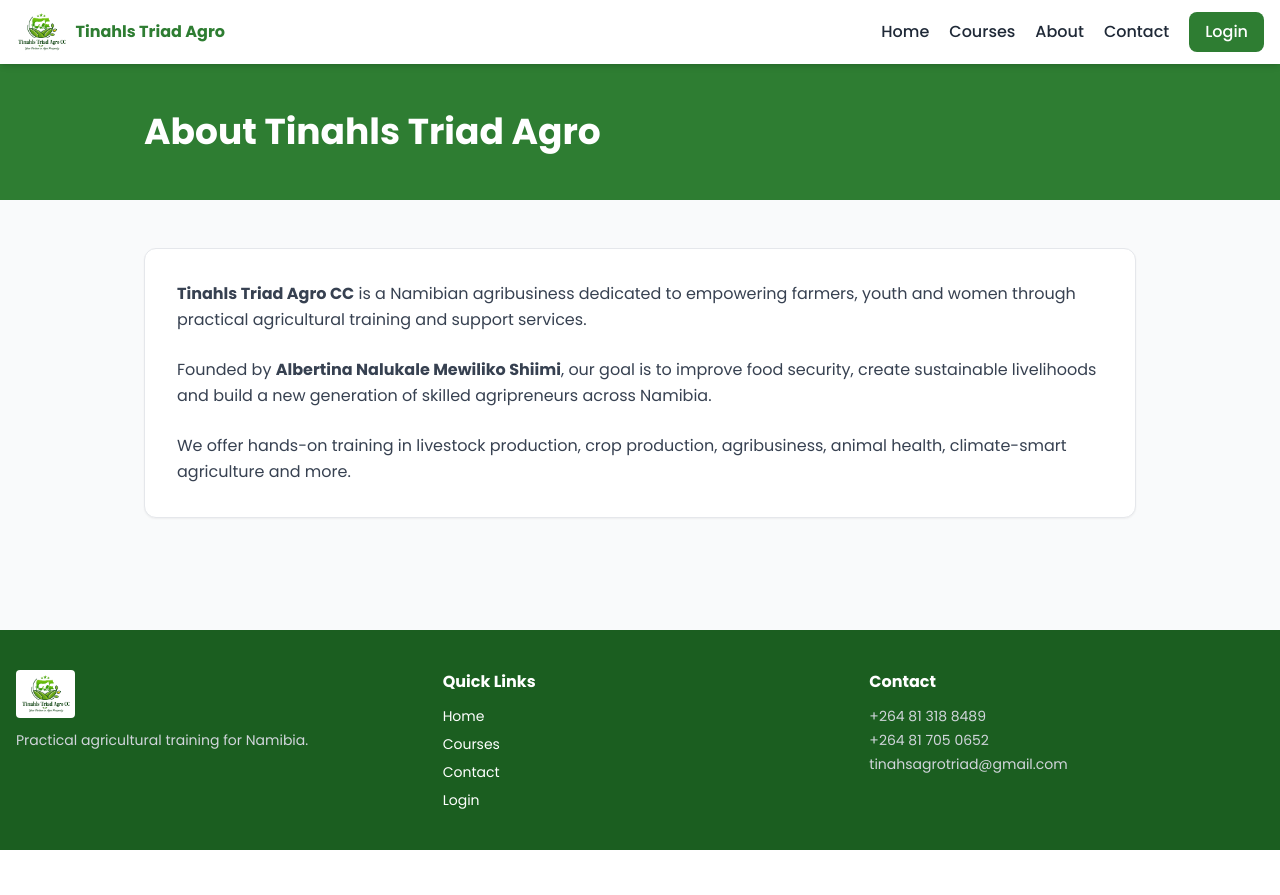
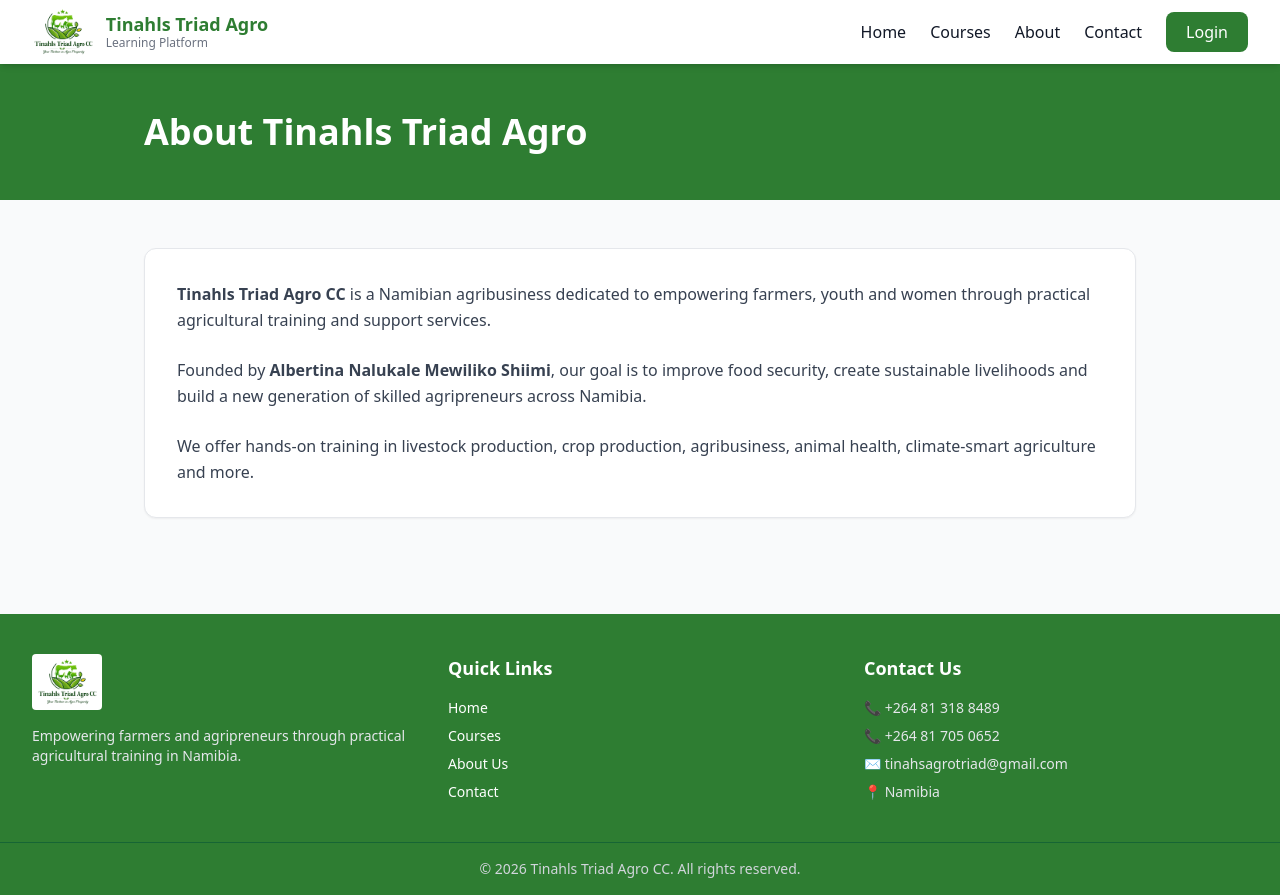
Before and after one commit to Pasz-by99/tta-lms, a Laravel app: page /about in a window 1280 px wide. Before the commit the page ends 850 px from the top, so only its background shows below. Run offline with Laravel 12, Linux system fonts and the light colour scheme; style sheets or scripts are compiled from the project's sources; some libraries are stand-ins or nearby versions.

Commit message:
Refactor app layout for improved structure and styling

```diff
--- a/resources/views/layouts/app.blade.php
+++ b/resources/views/layouts/app.blade.php
@@ -1,111 +1,176 @@
 <!DOCTYPE html>
 <html lang="en">
 <head>
-    <meta charset="UTF-8">
-    <meta name="viewport" content="width=device-width, initial-scale=1.0">
+    <meta charset="utf-8">
+    <meta name="viewport" content="width=device-width, initial-scale=1">
     <meta name="csrf-token" content="{{ csrf_token() }}">
-    <title>@yield('title', 'Tinahls Triad Agro') - Learning Platform</title>
-    <script src="https://cdn.tailwindcss.com"></script>
-    <link rel="preconnect" href="https://fonts.googleapis.com">
-    <link href="https://fonts.googleapis.com/css2?family=Poppins:wght@400;500;600;700&display=swap" rel="stylesheet">
-    <link rel="icon" href="{{ asset('images/logo.png') }}">
+
+    <title>@yield('title', 'Tinahls Triad Agro Learning Platform')</title>
+
+    {{-- PWA --}}
+    <link rel="manifest" href="/manifest.json">
+    <meta name="theme-color" content="#2E7D32">
+    <meta name="mobile-web-app-capable" content="yes">
+    <meta name="apple-mobile-web-app-capable" content="yes">
+    <meta name="apple-mobile-web-app-status-bar-style" content="black-translucent">
+    <meta name="apple-mobile-web-app-title" content="TTA Learning">
+    <link rel="apple-touch-icon" href="/images/icons/icon-192.png">
+
+    {{-- Styles --}}
+    @vite(['resources/css/app.css', 'resources/js/app.js'])
     <style>
-        :root { --tta-green:#2E7D32; --tta-dark:#1B5E20; }
-        body { font-family: 'Poppins', sans-serif; }
-        .bg-tta { background-color: var(--tta-green); }
-        .bg-tta-dark { background-color: var(--tta-dark); }
-        .text-tta { color: var(--tta-green); }
+        :root {
+            --tta: #2E7D32;
+            --tta-dark: #1B5E20;
+        }
+        .bg-tta { background-color: var(--tta); }
+        .text-tta { color: var(--tta); }
+        .hover\:bg-tta-dark:hover { background-color: var(--tta-dark); }
+        .hover\:text-tta:hover { color: var(--tta); }
+        .border-tta { border-color: var(--tta); }
     </style>
 </head>
-<body class="bg-gray-50 text-gray-800 antialiased">
+<body class="font-sans antialiased bg-gray-50 text-gray-900">
 
+    {{-- Navbar --}}
     <nav class="bg-white shadow-md sticky top-0 z-50">
-    <div class="max-w-7xl mx-auto px-4">
+        <div class="max-w-7xl mx-auto px-4 sm:px-6 lg:px-8">
             <div class="flex justify-between h-16 items-center">
-            <a href="{{ url('/') }}" class="flex items-center gap-2">
-                <img src="{{ asset('images/logo.png') }}" class="h-10 w-auto" alt="TTA">
-                <div class="leading-tight">
-                    <div class="font-bold text-tta text-sm sm:text-base">Tinahls Triad Agro</div>
+                <div class="flex items-center gap-3">
+                    <a href="{{ route('home') }}" class="flex items-center gap-3">
+                        <img src="{{ asset('images/logo.png') }}" alt="TTA Logo" class="h-12 w-auto">
+                        <div class="hidden sm:block">
+                            <div class="font-bold text-lg text-tta leading-tight">Tinahls Triad Agro</div>
+                            <div class="text-xs text-gray-500">Learning Platform</div>
                         </div>
                     </a>
+                </div>
 
                 {{-- Desktop menu --}}
-            <div class="hidden md:flex items-center gap-5">
-                <a href="{{ url('/') }}" class="hover:text-tta font-medium">Home</a>
-                <a href="{{ url('/courses') }}" class="hover:text-tta font-medium">Courses</a>
-                <a href="{{ url('/about') }}" class="hover:text-tta font-medium">About</a>
-                <a href="{{ url('/contact') }}" class="hover:text-tta font-medium">Contact</a>
+                <div class="hidden md:flex items-center gap-6">
+                    <a href="{{ route('home') }}" class="hover:text-tta font-medium">Home</a>
+                    <a href="{{ route('courses.index') }}" class="hover:text-tta font-medium">Courses</a>
+                    <a href="{{ route('about') }}" class="hover:text-tta font-medium">About</a>
+                    <a href="{{ route('contact') }}" class="hover:text-tta font-medium">Contact</a>
 
                     @auth
                         @if(in_array(auth()->user()->role ?? '', ['admin', 'teacher']))
-                        <a href="{{ url('/admin') }}" class="bg-tta text-white px-4 py-2 rounded-lg">Admin</a>
+                            <a href="/admin" class="hover:text-tta font-medium">Admin</a>
                         @else
                             <a href="{{ route('student.dashboard') }}" class="hover:text-tta font-medium">My Learning</a>
-                        <a href="{{ route('student.calendars') }}" class="hover:text-tta font-medium">Farm Calendars</a>
+                        @endif
+
+                        <form method="POST" action="{{ route('logout') }}" class="inline">
+                            @csrf
+                            <button type="submit" class="text-red-600 hover:text-red-800 font-medium">
+                                Logout
+                            </button>
+                        </form>
+                    @else
+                        <a href="{{ route('login') }}" class="bg-tta text-white px-5 py-2 rounded-lg hover:bg-tta-dark transition font-medium">
+                            Login
+                        </a>
+                    @endauth
+                </div>
+
+                {{-- Mobile menu button --}}
+                <div class="md:hidden">
+                    <button type="button" id="mobile-menu-button" class="p-2 rounded-md text-gray-700 hover:bg-gray-100">
+                        <svg class="h-6 w-6" fill="none" viewBox="0 0 24 24" stroke="currentColor">
+                            <path stroke-linecap="round" stroke-linejoin="round" stroke-width="2" d="M4 6h16M4 12h16M4 18h16"/>
+                        </svg>
+                    </button>
+                </div>
+            </div>
+        </div>
+
+        {{-- Mobile menu --}}
+        <div id="mobile-menu" class="hidden md:hidden border-t bg-white">
+            <div class="px-4 py-3 space-y-2">
+                <a href="{{ route('home') }}" class="block py-2 hover:text-tta font-medium">Home</a>
+                <a href="{{ route('courses.index') }}" class="block py-2 hover:text-tta font-medium">Courses</a>
+                <a href="{{ route('about') }}" class="block py-2 hover:text-tta font-medium">About</a>
+                <a href="{{ route('contact') }}" class="block py-2 hover:text-tta font-medium">Contact</a>
+
+                @auth
+                    @if(in_array(auth()->user()->role ?? '', ['admin', 'teacher']))
+                        <a href="/admin" class="block py-2 hover:text-tta font-medium">Admin</a>
+                    @else
+                        <a href="{{ route('student.dashboard') }}" class="block py-2 hover:text-tta font-medium">My Learning</a>
                     @endif
                     <form method="POST" action="{{ route('logout') }}">
                         @csrf
-                        <button type="submit" class="text-red-600 font-medium">Logout</button>
+                        <button type="submit" class="block w-full text-left py-2 text-red-600 font-medium">Logout</button>
                     </form>
                 @else
-                    <a href="{{ route('login') }}" class="bg-tta text-white px-4 py-2 rounded-lg font-medium">Login</a>
+                    <a href="{{ route('login') }}" class="block py-2 bg-tta text-white text-center rounded-lg font-medium">Login</a>
                 @endauth
-            </div>
-
-            {{-- Mobile menu --}}
-            <div class="md:hidden flex items-center gap-2">
-                @auth
-                    @if(in_array(auth()->user()->role ?? '', ['admin', 'teacher']))
-                        <a href="{{ url('/admin') }}" class="bg-tta text-white text-sm px-3 py-2 rounded-lg font-semibold">Admin</a>
-                    @else
-                        <a href="{{ route('student.dashboard') }}" class="text-tta text-sm font-semibold">My Learning</a>
-                    @endif
-                    <form method="POST" action="{{ route('logout') }}">
-                        @csrf
-                        <button type="submit" class="bg-red-600 text-white text-sm px-3 py-2 rounded-lg font-semibold">Logout</button>
-                    </form>
-                @else
-                    <a href="{{ route('login') }}" class="bg-tta text-white text-sm px-3 py-2 rounded-lg font-semibold">Login</a>
-                @endauth
-            </div>
             </div>
         </div>
     </nav>
 
+    {{-- Main content --}}
     <main>
         @yield('content')
     </main>
 
-<footer class="bg-tta-dark text-white mt-16">
-    <div class="max-w-7xl mx-auto px-4 py-10 grid md:grid-cols-3 gap-8">
+    {{-- Footer --}}
+    <footer class="bg-tta text-white mt-12">
+        <div class="max-w-7xl mx-auto px-4 sm:px-6 lg:px-8 py-10 grid md:grid-cols-3 gap-8">
             <div>
-            <img src="{{ asset('images/logo.png') }}" class="h-12 mb-3 bg-white rounded p-1" alt="TTA">
-            <p class="text-sm text-gray-300">Practical agricultural training for Namibia.</p>
+                <img src="{{ asset('images/logo.png') }}" alt="TTA" class="h-14 mb-4 bg-white rounded p-1">
+                <p class="text-sm text-gray-200">
+                    Empowering farmers and agripreneurs through practical agricultural training in Namibia.
+                </p>
             </div>
+
             <div>
-            <h3 class="font-bold mb-3">Quick Links</h3>
-            <div class="space-y-2 text-sm">
-                <a href="{{ url('/') }}" class="block hover:underline">Home</a>
-                <a href="{{ url('/courses') }}" class="block hover:underline">Courses</a>
-                <a href="{{ url('/contact') }}" class="block hover:underline">Contact</a>
-                @auth
-                    <a href="{{ route('student.dashboard') }}" class="block hover:underline">My Learning</a>
-                    <a href="{{ route('student.calendars') }}" class="block hover:underline">Farm Calendars</a>
-                @else
-                    <a href="{{ route('login') }}" class="block hover:underline">Login</a>
-                @endauth
+                <h3 class="font-bold text-lg mb-4">Quick Links</h3>
+                <ul class="space-y-2 text-sm">
+                    <li><a href="{{ route('home') }}" class="hover:underline">Home</a></li>
+                    <li><a href="{{ route('courses.index') }}" class="hover:underline">Courses</a></li>
+                    <li><a href="{{ route('about') }}" class="hover:underline">About Us</a></li>
+                    <li><a href="{{ route('contact') }}" class="hover:underline">Contact</a></li>
+                </ul>
+            </div>
+
+            <div>
+                <h3 class="font-bold text-lg mb-4">Contact Us</h3>
+                <ul class="space-y-2 text-sm text-gray-200">
+                    <li>📞 +264 81 318 8489</li>
+                    <li>📞 +264 81 705 0652</li>
+                    <li>✉️ tinahsagrotriad@gmail.com</li>
+                    <li>📍 Namibia</li>
+                </ul>
             </div>
         </div>
-        <div>
-            <h3 class="font-bold mb-3">Contact</h3>
-            <div class="text-sm text-gray-300 space-y-1">
-                <div>+264 81 318 8489</div>
-                <div>+264 81 705 0652</div>
-                <div>tinahsagrotriad@gmail.com</div>
-            </div>
-        </div>
+        <div class="border-t border-green-800 text-center py-4 text-sm text-gray-300">
+            © {{ date('Y') }} Tinahls Triad Agro CC. All rights reserved.
         </div>
     </footer>
 
+    {{-- Mobile menu toggle --}}
+    <script>
+        document.getElementById('mobile-menu-button')?.addEventListener('click', function () {
+            document.getElementById('mobile-menu')?.classList.toggle('hidden');
+        });
+    </script>
+
+    {{-- Service Worker for PWA --}}
+    <script>
+        if ('serviceWorker' in navigator) {
+            window.addEventListener('load', function () {
+                navigator.serviceWorker.register('/sw.js')
+                    .then(function (reg) {
+                        console.log('Service Worker registered', reg.scope);
+                    })
+                    .catch(function (err) {
+                        console.log('Service Worker registration failed', err);
+                    });
+            });
+        }
+    </script>
+
+    @stack('scripts')
 </body>
 </html>
```
Lines whose indentation alone changed are shown as unchanged.
